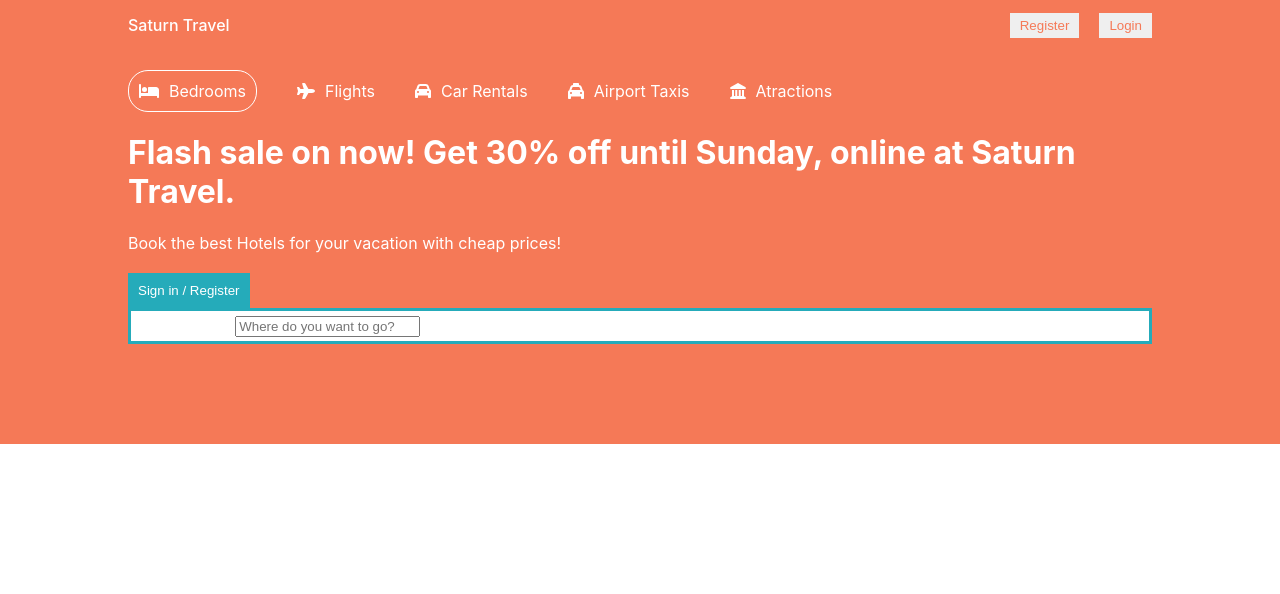
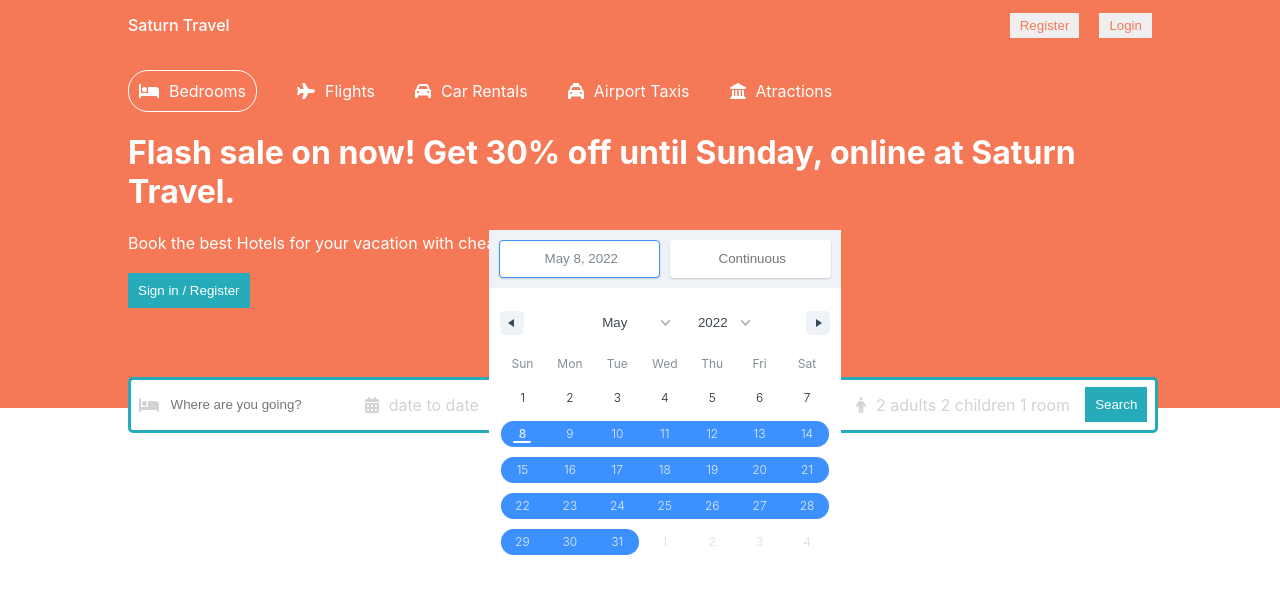
Before and after one commit to theringsofsaturn/booking-app, a React (Create React App) app: page / in a window 1280 px wide. Shown: the top 594 px of the page. Built offline with nearby package versions, Linux system fonts and the light colour scheme.

Commit message:
added date range

```diff
--- a/src/components/header/Header.jsx
+++ b/src/components/header/Header.jsx
@@ -8,9 +8,20 @@
   faTaxi,
 } from "@fortawesome/free-solid-svg-icons";
 import { FontAwesomeIcon } from "@fortawesome/react-fontawesome";
+import { useState } from "react";
+import { DateRange } from "react-date-range";
 import "./header.css";
+import "react-date-range/dist/styles.css"; // main css file
+import "react-date-range/dist/theme/default.css"; // theme css file
 
 const Header = () => {
+  const [date, setDate] = useState([
+    {
+      startDate: new Date(),
+      endDate: null,
+      key: "selection",
+    },
+  ]);
   return (
     <div className="header">
       <div className="headerContainer">
@@ -48,17 +59,26 @@
             <FontAwesomeIcon icon={faBed} className="headerIcons" />
             <input
               type="text"
-              placeholder="Where do you want to go?"
+              placeholder="Where are you going?"
               className="headerSearchInput"
             />
           </div>
           <div className="headerSearchItem">
             <FontAwesomeIcon icon={faCalendarDays} className="headerIcons" />
             <span className="headerSearchText">date to date</span>
+            <DateRange
+              editableDateInputs={true}
+              onChange={(item) => setDate([item.selection])}
+              moveRangeOnFirstSelection={false}
+              ranges={date}
+            />
           </div>
           <div className="headerSearchItem">
             <FontAwesomeIcon icon={faPerson} className="headerIcons" />
             <span className="headerSearchText">2 adults 2 children 1 room</span>
+          </div>
+          <div className="headerSearchItem">
+            <button className="headerButton">Search</button>
           </div>
         </div>
       </div>
--- a/src/components/header/header.css
+++ b/src/components/header/header.css
@@ -3,6 +3,7 @@
   background-color: rgb(245, 121, 87);
   display: flex;
   justify-content: center;
+  position: relative;
 }
 
 .headerContainer {
@@ -49,4 +50,30 @@
   display: flex;
   align-items: center;
   justify-content: space-around;
+  padding: 10px 0px;
+  border-radius: 5px;
+  position: absolute;
+  bottom: -25px;
+  width: 100%;
+  max-width: 1024px;
 }
+
+.headerIcons {
+  color: lightgray;
+}
+
+.headerSearchItem {
+  display: flex;
+  align-items: center;
+  gap: 10px;
+}
+
+.headerSearchInput {
+  border: none;
+  outline: none;
+}
+
+.headerSearchText {
+  color: lightgray;
+  cursor: pointer;
+}
```
